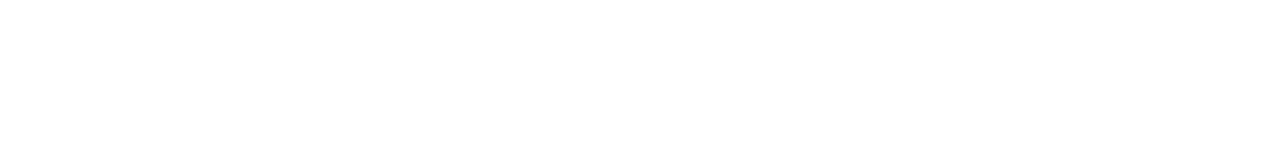
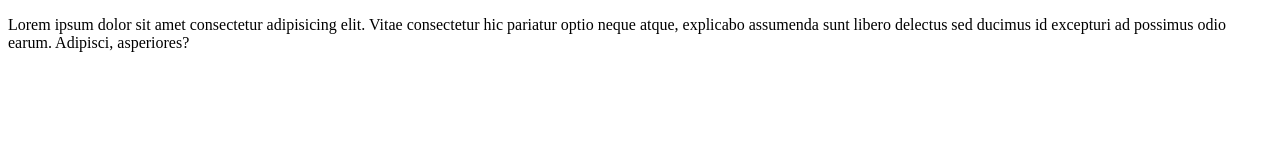
Before and after one commit to JA18GM/jagm, a plain HTML site: page index.html in a window 1280 px wide. Drawn offline with Linux system fonts and the light colour scheme.

Commit message:
Modificacion del archivo index desde main

```diff
--- a/index.html
+++ b/index.html
@@ -3,9 +3,9 @@
 <head>
     <meta charset="UTF-8">
     <meta name="viewport" content="width=device-width, initial-scale=1.0">
-    <title>Document</title>
+    <title>Mi primera pagina desde la rama main</title>
 </head>
 <body>
-
+  <p>Lorem ipsum dolor sit amet consectetur adipisicing elit. Vitae consectetur hic pariatur optio neque atque, explicabo assumenda sunt libero delectus sed ducimus id excepturi ad possimus odio earum. Adipisci, asperiores?</p>
 </body>
 </html>
```
